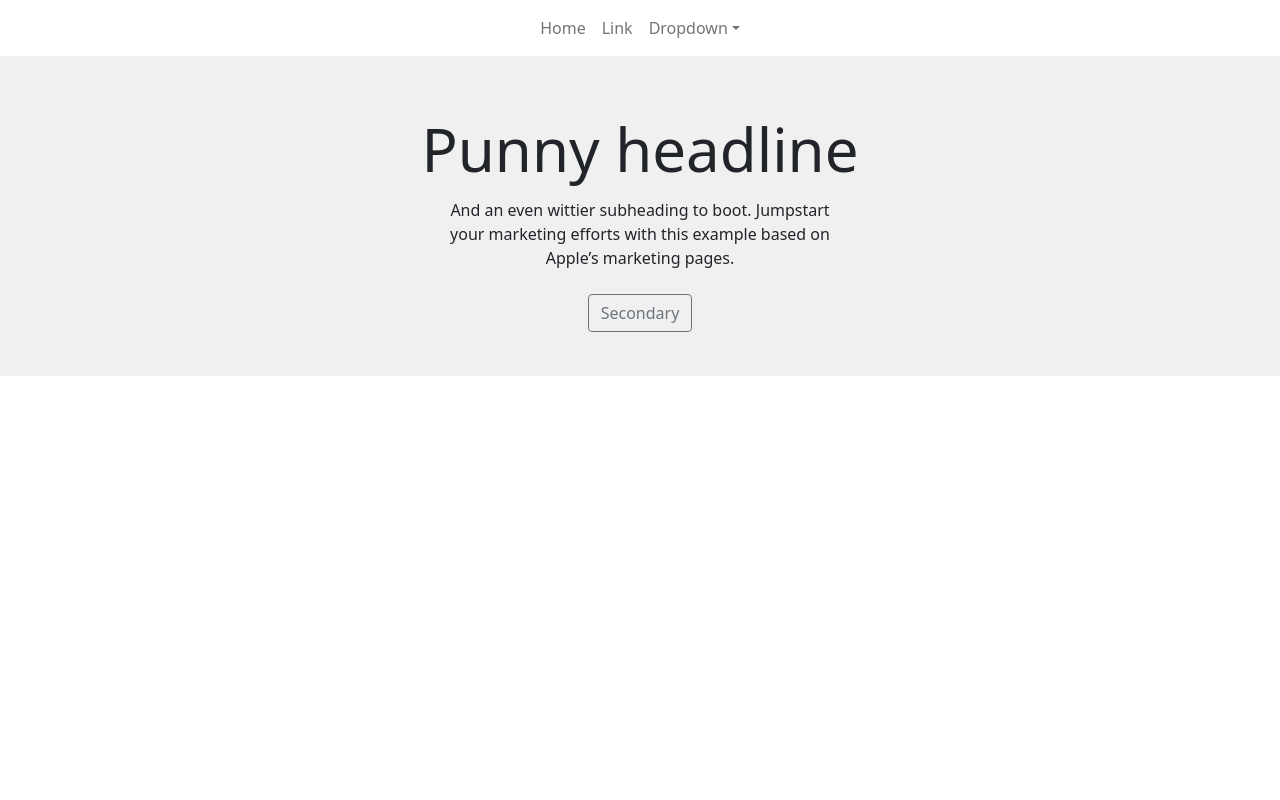
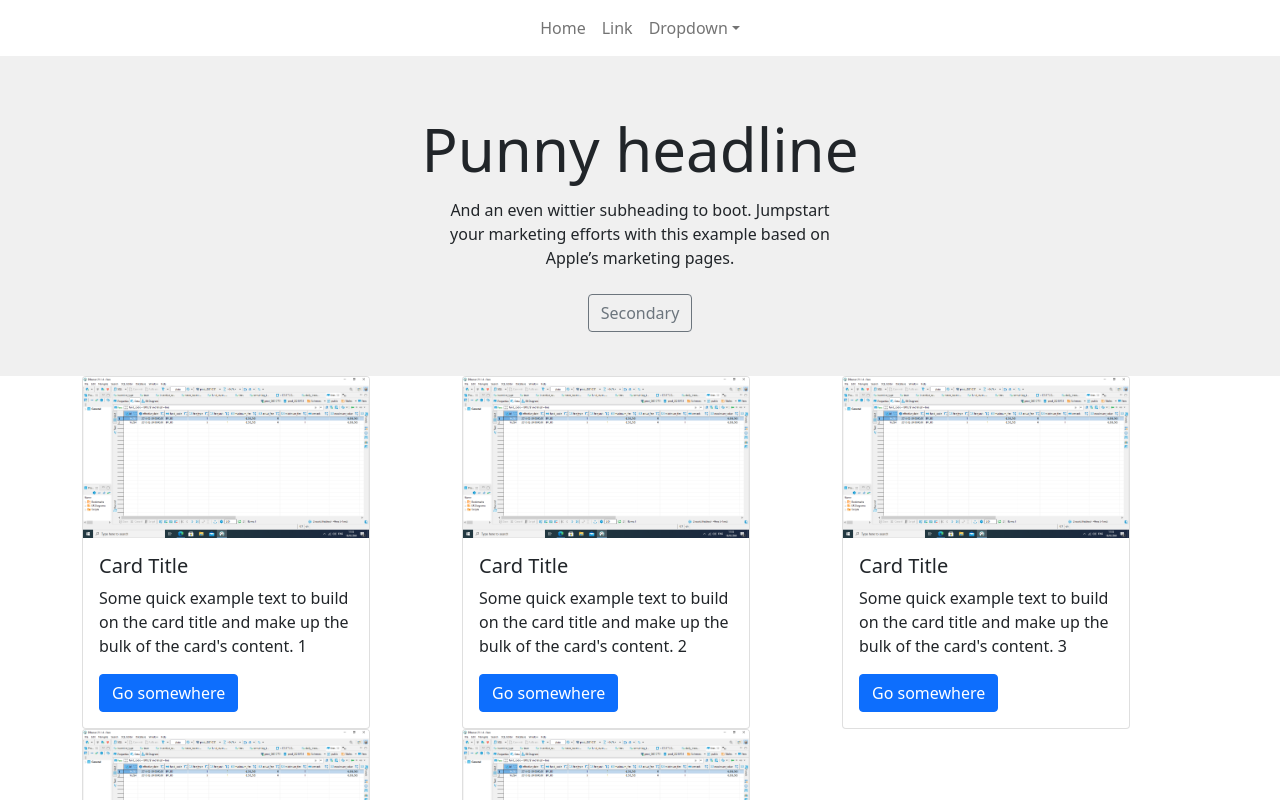
Before and after one commit to Noraluk/react-101, a React (Create React App) app: page / in a window 1280 px wide. Shown: the top 800 px of the page. Built offline with nearby package versions, Linux system fonts and the light colour scheme.

Commit message:
feat : add card (copied)

```diff
--- a/jsconfig.json
+++ b/jsconfig.json
@@ -3,8 +3,8 @@
 		"baseUrl": "./src",
 		"jsx": "react",
 		"paths": {
-			"@componenets/*": ["./components/*"],
-			"@images": ["./assets/images/*"]
+			"@components/*": ["./components/*"],
+			"@images/*": ["./assets/images/*"]
 		}
 	},
 	"exclude": ["node_modules", "**/node_modules/*"]
--- a/src/App.jsx
+++ b/src/App.jsx
@@ -1,6 +1,8 @@
 import React, { PureComponent } from 'react';
-import Header from '@componenets/header/header';
-import Banner from '@componenets/banner/banner';
+import Header from '@components/header/header';
+import Banner from '@components/banner/banner';
+import Cards from '@components/cards/cards';
+
 import './App.css';
 
 class App extends PureComponent {
@@ -9,6 +11,7 @@ class App extends PureComponent {
       <div>
         <Header />
         <Banner />
+        <Cards />
       </div>
     );
   }
--- /dev/null
+++ b/src/components/cards/cards.jsx
@@ -0,0 +1,42 @@
+import React, { PureComponent } from 'react';
+import {
+  Container, Row, Card, Col, Button,
+} from 'react-bootstrap';
+
+import Foo from '@images/foo.jpg';
+
+const numbers = [1, 2, 3, 4, 5];
+
+class Cards extends PureComponent {
+  render() {
+    return (
+      <div>
+        <Container>
+          <Row xs={3}>
+            {numbers.map((i) => (
+              <div key={i}>
+                <Col>
+                  <Card style={{ width: '18rem' }}>
+                    <Card.Img variant="top" src={Foo} />
+                    <Card.Body>
+                      <Card.Title>Card Title</Card.Title>
+                      <Card.Text>
+                        Some quick example text to build on the card title and make up the bulk of
+                        the card&apos;s content.
+                        {' '}
+                        {i}
+                      </Card.Text>
+                      <Button variant="primary">Go somewhere</Button>
+                    </Card.Body>
+                  </Card>
+                </Col>
+              </div>
+            ))}
+          </Row>
+        </Container>
+      </div>
+    );
+  }
+}
+
+export default Cards;
```
Also changed, not shown: src/assets/images/foo.jpg (added).
